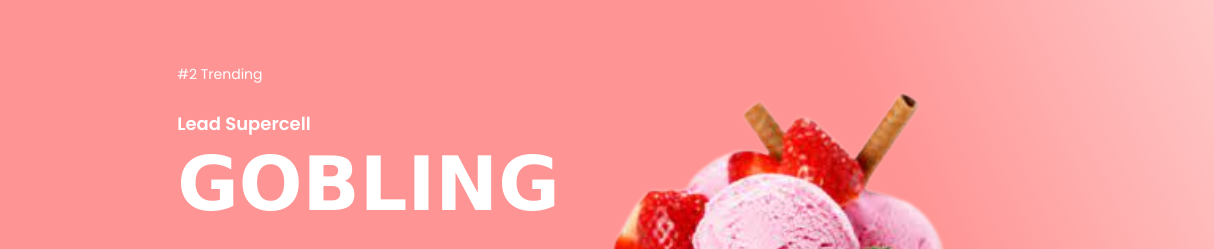
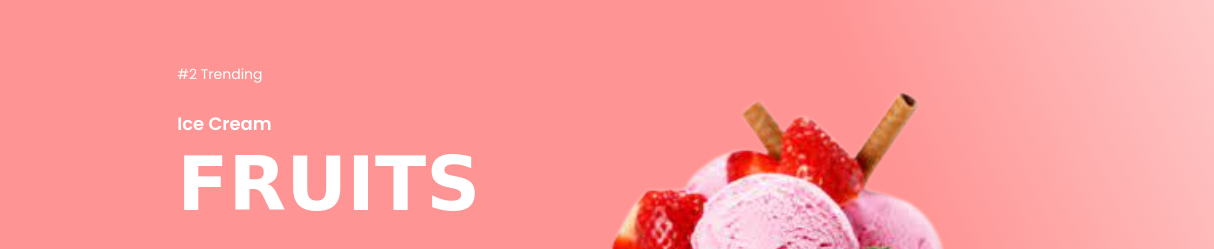
Before and after one commit to NourAlSalhi/Website-IceCream, a plain HTML site: page index.html in a window 1280 px wide. Shown: the part 157-406 px from the top of the page, 66-1280 px from the left. Drawn offline with nearby package versions, Linux system fonts and the light colour scheme.

Commit message:
edit text

```diff
--- a/index.html
+++ b/index.html
@@ -37,8 +37,8 @@
     <section class="hero">
         <div class="hero-text">
             <h5>#2 Trending</h5>
-            <h4>Lead Supercell</h4>
-            <h1>GOBLING</h1>
+            <h4> Ice Cream</h4>
+            <h1>FRUITS</h1>
             <p>Lorem ipsum dolor sit amet consectetur adipisicing elit. <br />
                 ipsum sapiente suscipit quasi odio iste ut exercitationem!</p>
             <a href="#">Compare</a>
```
